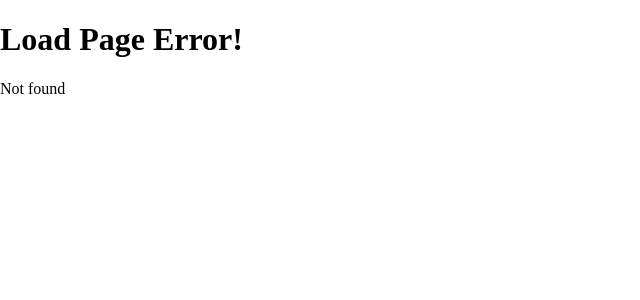
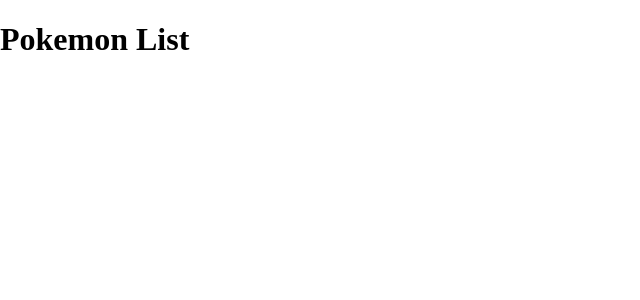
Before and after one commit to fvester/breadcrumb, a React (Vite) app: page /species/1/pokemons/1 in a window 1280 px wide. Before the commit this address had no page. Shown: the top 300 px of the page, without its empty margins (0-640 px from the left). Built offline with nearby package versions, Linux system fonts and the light colour scheme.

Commit message:
🎨 Add total routing

```diff
--- /dev/null
+++ b/src/pages/PokemonDetail.tsx
@@ -0,0 +1,11 @@
+import './PokemonDetail.scss';
+
+const PokemonDetail = () => {
+  return (
+    <div id="pokemon-list">
+      <h1>Pokemon List</h1>
+    </div>
+  );
+};
+
+export default PokemonDetail;
--- /dev/null
+++ b/src/pages/PokemonList.tsx
@@ -0,0 +1,11 @@
+import './PokemonList.scss';
+
+const PokemonList = () => {
+  return (
+    <div id="pokemon-list">
+      <h1>Pokemon List</h1>
+    </div>
+  );
+};
+
+export default PokemonList;
--- /dev/null
+++ b/src/pages/SpeciesOverview.tsx
@@ -0,0 +1,11 @@
+import './SpeciesOverview.scss';
+
+const SpeciesOverview = () => {
+  return (
+    <div id="species-overview">
+      <h1>Species Overview</h1>
+    </div>
+  );
+};
+
+export default SpeciesOverview;
```
Also changed, not shown: src/main.tsx (+15 -0 lines), src/pages/PokemonDetail.scss (added), src/pages/PokemonList.scss (added), src/pages/SpeciesOverview.scss (added).
